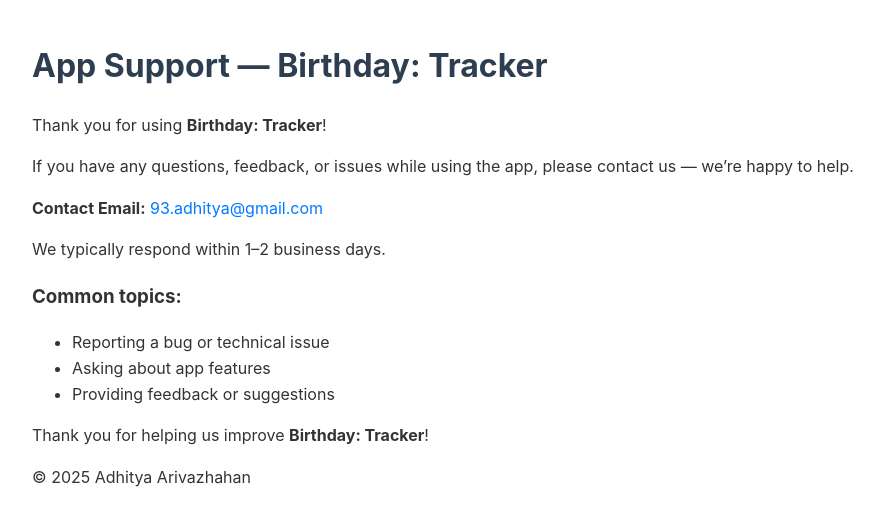
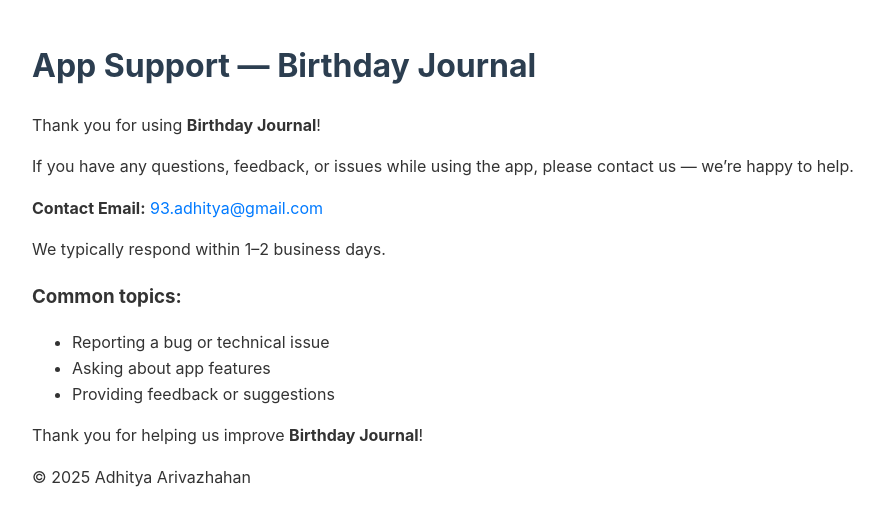
Before and after one commit to Adhitya-93/birthdaytrackerapp, a plain HTML site: page support.html in a window 1280 px wide. Shown: the whole page, without its empty margins (8-892 px from the left). Drawn offline with Linux system fonts and the light colour scheme.

Commit message:
Update support.html

```diff
--- a/support.html
+++ b/support.html
@@ -3,7 +3,7 @@
 <head>
   <meta charset="UTF-8">
   <meta name="viewport" content="width=device-width, initial-scale=1.0">
-  <title>App Support — Birthday: Tracker</title>
+  <title>App Support — Birthday Journal</title>
   <style>
     body {
       font-family: -apple-system, BlinkMacSystemFont, "Segoe UI", Roboto, Helvetica, Arial, sans-serif;
@@ -24,8 +24,8 @@
   </style>
 </head>
 <body>
-  <h1>App Support — Birthday: Tracker</h1>
-  <p>Thank you for using <strong>Birthday: Tracker</strong>!</p>
+  <h1>App Support — Birthday Journal</h1>
+  <p>Thank you for using <strong>Birthday Journal</strong>!</p>
   <p>If you have any questions, feedback, or issues while using the app, please contact us — we’re happy to help.</p>
   <p><strong>Contact Email:</strong> <a href="mailto:93.adhitya@gmail.com">93.adhitya@gmail.com</a></p>
   <p>We typically respond within 1–2 business days.</p>
@@ -35,7 +35,7 @@
     <li>Asking about app features</li>
     <li>Providing feedback or suggestions</li>
   </ul>
-  <p>Thank you for helping us improve <strong>Birthday: Tracker</strong>!</p>
+  <p>Thank you for helping us improve <strong>Birthday Journal</strong>!</p>
   <p>© 2025 Adhitya Arivazhahan</p>
 </body>
 </html>
```
